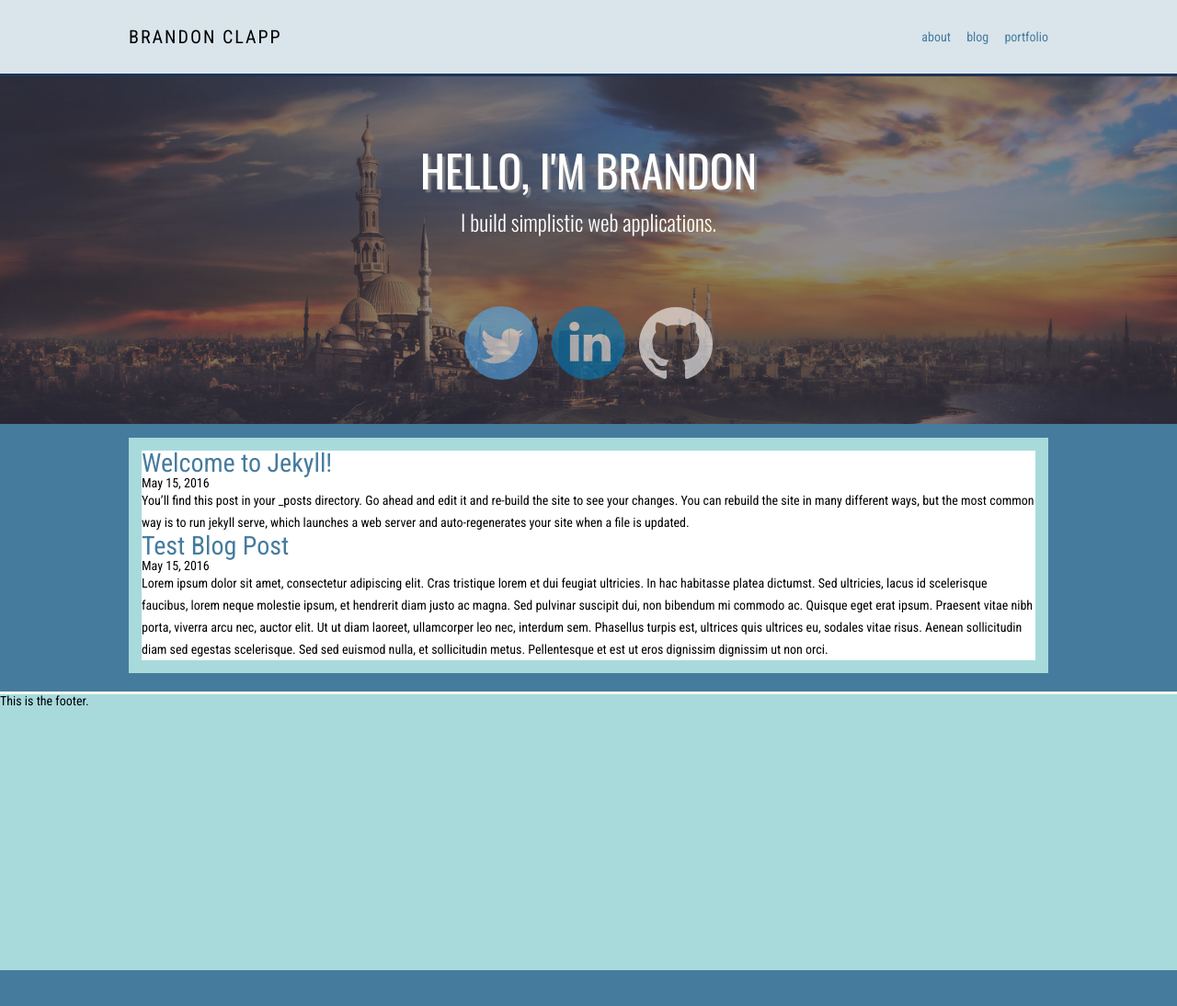
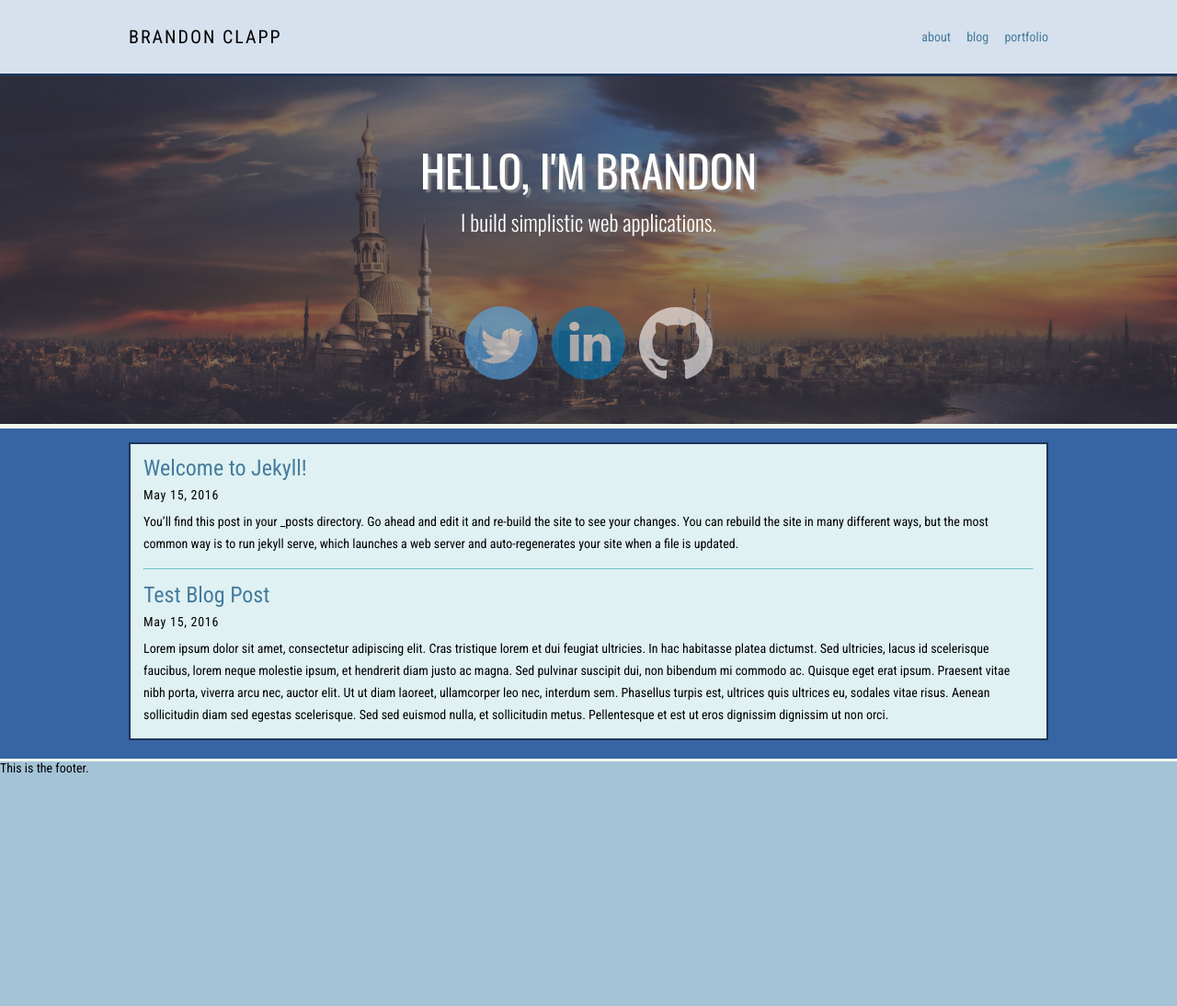
Before and after one commit to BrandonClapp/brandonclapp.github.io, a Jekyll site: the page built from index.html, in a window 1280 px wide and 1128 px high. Shown: the top 1094 px of the window at 92% size. Built offline with Jekyll 4.4.1, drawn with Linux system fonts in a browser that asks for light colours.

Commit message:
additional styling for homepage. blog posts now somewhat styled

```diff
--- a/_sass/_banners.scss
+++ b/_sass/_banners.scss
@@ -2,10 +2,9 @@
 
 .banner {
     margin-bottom: ($spacing-unit/2);
-  // background-color: $color1;
-  // border-top: 3px solid $color4;
   padding-top: 1px; // for collapsing margins
   height: $banner-height;
+  border-bottom: 5px solid $color2;
 
   .banner-film {
       background: rgba(68,64,84, 0.6);
--- a/_sass/_base.scss
+++ b/_sass/_base.scss
@@ -4,7 +4,8 @@ body {
     font-size: 14px;
     color: #000;
     font-weight: 400;
-    background-color: $color4;
+    //background-color: $color4;
+    background-color: lighten($color-borders, 20%);
     margin-top: 80px;
 }
 
@@ -77,17 +78,6 @@ a {
   background: rgba(255,255,255,0.6);
 }
 
-.page {
-    background-color: lighten($color4, 0%);
-    .content {
-        background-color: $color3;
-        max-width: $content-width;
-        padding: 1em;
-        margin: 0 auto 20px;
-        box-sizing: border-box;
-    }
-}
-
 .container {
     // max-width: $content-width;
     margin: 0 auto;
--- a/_sass/_layout.scss
+++ b/_sass/_layout.scss
@@ -65,9 +65,22 @@
   }
 }
 
+.page {
+    // background-color: lighten($color4, 0%);
+    // background-color: $color3;
+    .content {
+        background-color: lighten($color3, 15%);
+        border: 2px solid $color-borders;
+        max-width: $content-width;
+        padding: 1em;
+        margin: 0 auto 20px;
+        box-sizing: border-box;
+    }
+}
+
 /* Footer */
 .site-footer {
   height: 300px;
   border-top: 3px solid $color2;
-  background-color: $color3;
+  background-color: lighten($color4, 30%);
 }
--- a/_sass/home.scss
+++ b/_sass/home.scss
@@ -37,5 +37,35 @@
 
 /* Exerpt styling */
 ul.post-list {
-  background-color: white;
+  // background-color: white;
+
+
+  .post {
+    margin-bottom: $spacing-unit/2;
+
+    // make this slightly darker than the bg color.
+    // border-bottom: 1px solid darken($color3, 5%);
+
+    hr {
+      margin-top: $spacing-unit/2;
+      border-top: 1px solid darken($color3, 15%);
+      border-bottom: 1px solid lighten($color3, 15%);
+    }
+
+    &:last-child {
+      border-bottom: none;
+      margin-bottom: 0;
+      padding-bottom: 0;
+    }
+
+    .post-title {
+      font-size: 24px;
+      // letter-spacing: .02em;
+    }
+
+    .post-meta {
+      margin: 10px 0;
+      letter-spacing: .05em;
+    }
+  }
 }
--- a/index.html
+++ b/index.html
@@ -10,10 +10,13 @@ banner: home
             <h2 class="post-title">
                 <a class="post-link" href="{{ post.url | prepend: site.baseurl }}">{{ post.title }}</a>
             </h2>
-            <span class="post-meta">{{ post.date | date: "%b %-d, %Y" }}</span>
+            <div class="post-meta">{{ post.date | date: "%b %-d, %Y" }}</div>
             <div class="post-exerpt">
               {{ post.excerpt }}
             </div>
+            {% unless forloop.last %}
+              <hr />
+            {% endunless %}
         </li>
         {% endfor %}
     </ul>
```
Also changed, not shown: 3 other files.
